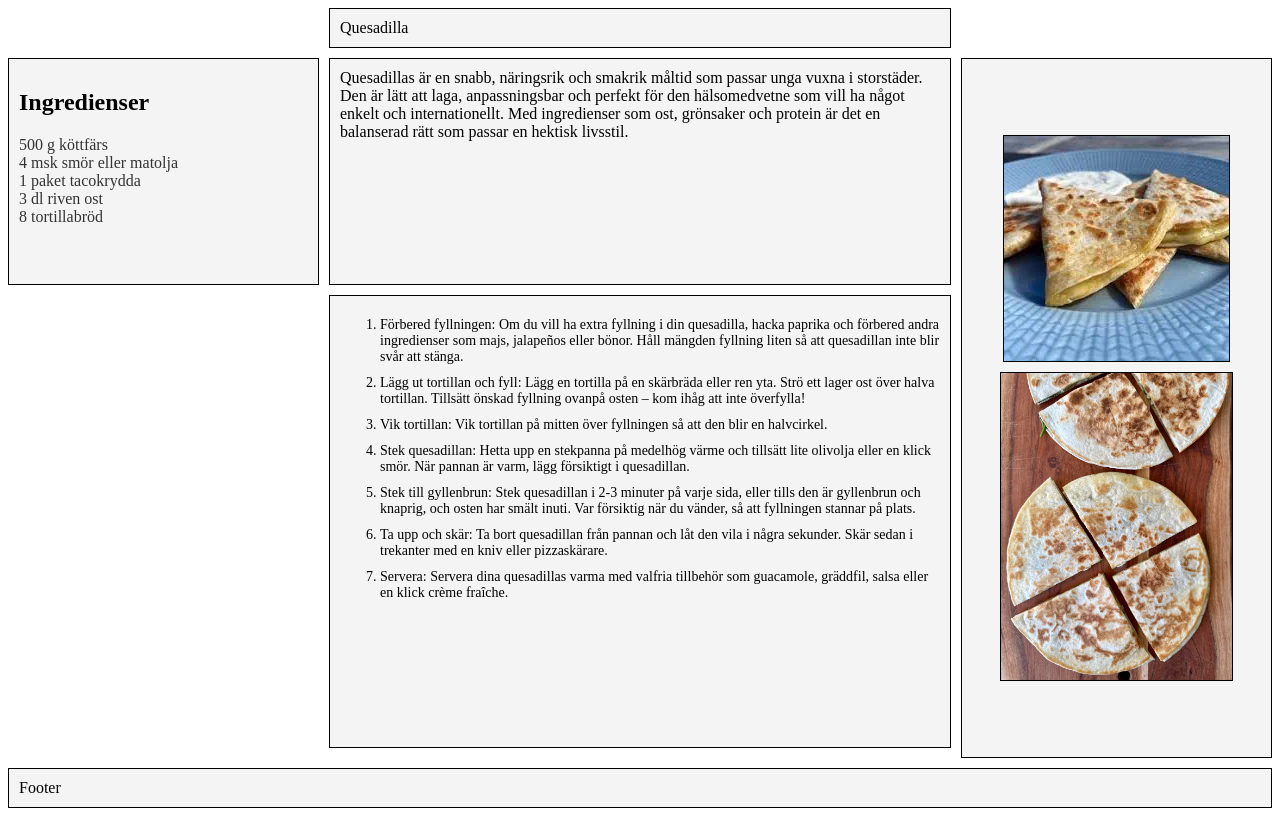
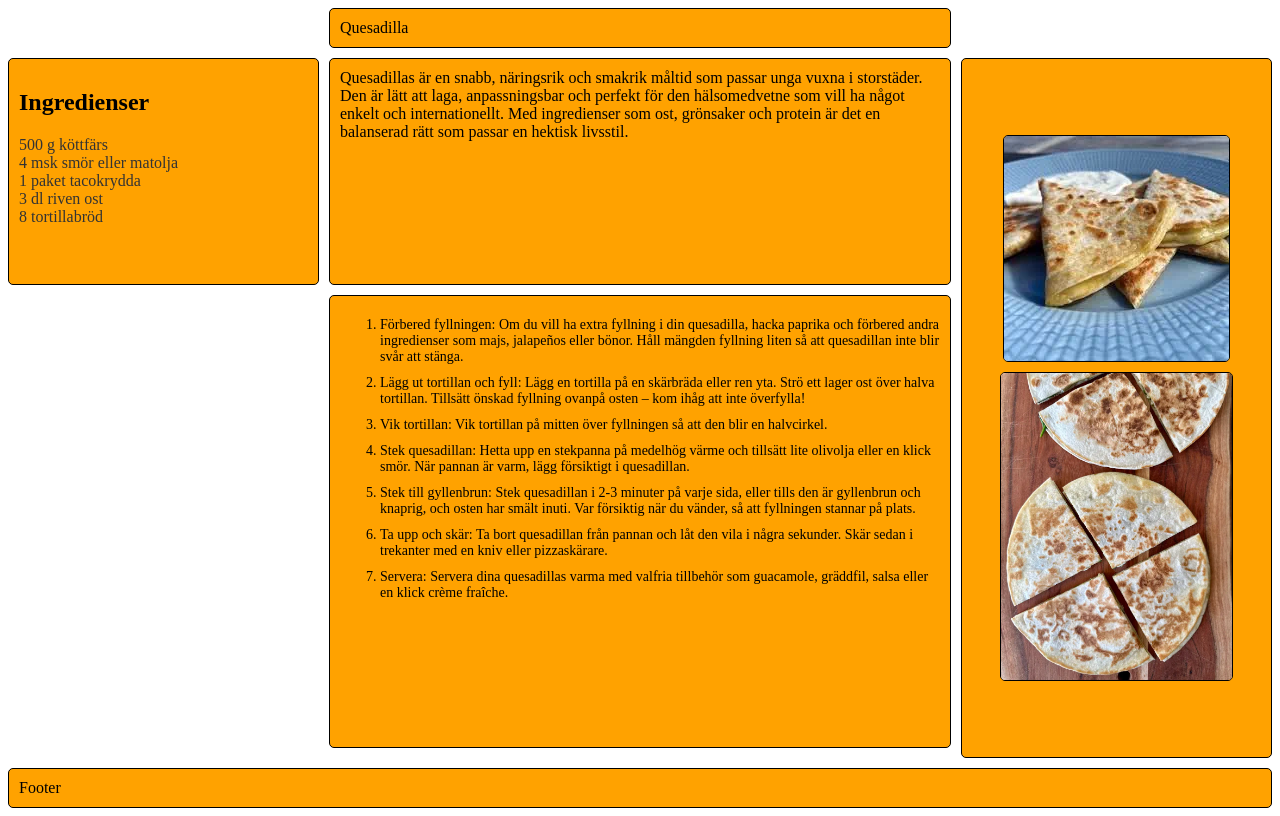
Before and after one commit to TE23E-Benjamin-Norbelie/recept, a plain HTML site: page index.html in a window 1280 px wide. Drawn offline with Linux system fonts and the light colour scheme.

Commit message:
färg ändring med bild justeringar

```diff
--- a/style.css
+++ b/style.css
@@ -10,18 +10,20 @@
 /* Gemensam stil för alla grid-boxar för att visa synliga gränser */
 .container > div {
     border: 1px solid #000; /* Synliga boxar */
-    background-color: #f4f4f4; /* Ljus bakgrund för kontrast */
+    background-color: #ffa200; /* Ljus bakgrund för kontrast */
     padding: 10px;
     box-sizing: border-box; /* Säkerställer att padding inte påverkar storleken */
+    border-radius: 5px; /* Här avrundar vi hörnen */
 }
 
 /* Vänster kolumn */
 .left {
     grid-column: 1 / 2;
-    grid-row: 2 /3;
+    grid-row: 2 / 3;
     background-color: #ddd;
 }
 
+/* Ingredienser */
 .ingredient {
     text-decoration: none; /* Tar bort understrykningen */
     color: #333; /* Standard färg för texten */
@@ -87,7 +89,7 @@ ul {
 
 .bottom-center {
     grid-column: 2 / 3;
-    grid-row: 2/3;
+    grid-row: 2 / 3;
     background-color: #ccc;
 }
 
@@ -104,7 +106,6 @@ ul {
     display: flex;
     align-items: center;
     justify-content: center;
-
 }
 
 /* Bildcontainer */
@@ -124,4 +125,5 @@ ul {
     max-height: 50%; /* Varje bild får max halva höjden av containern */
     object-fit: contain;
     border: 1px solid #000; /* Synlig gräns runt bilderna */
+    border-radius: 5px; /* Avrundade hörn på bilderna */
 }
```
